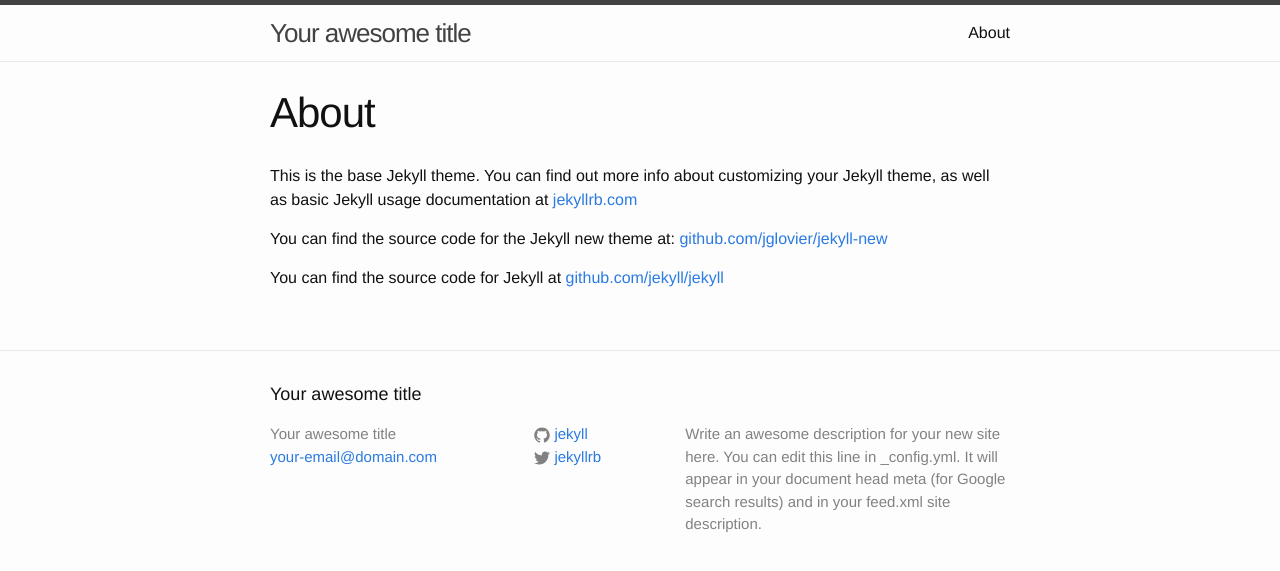
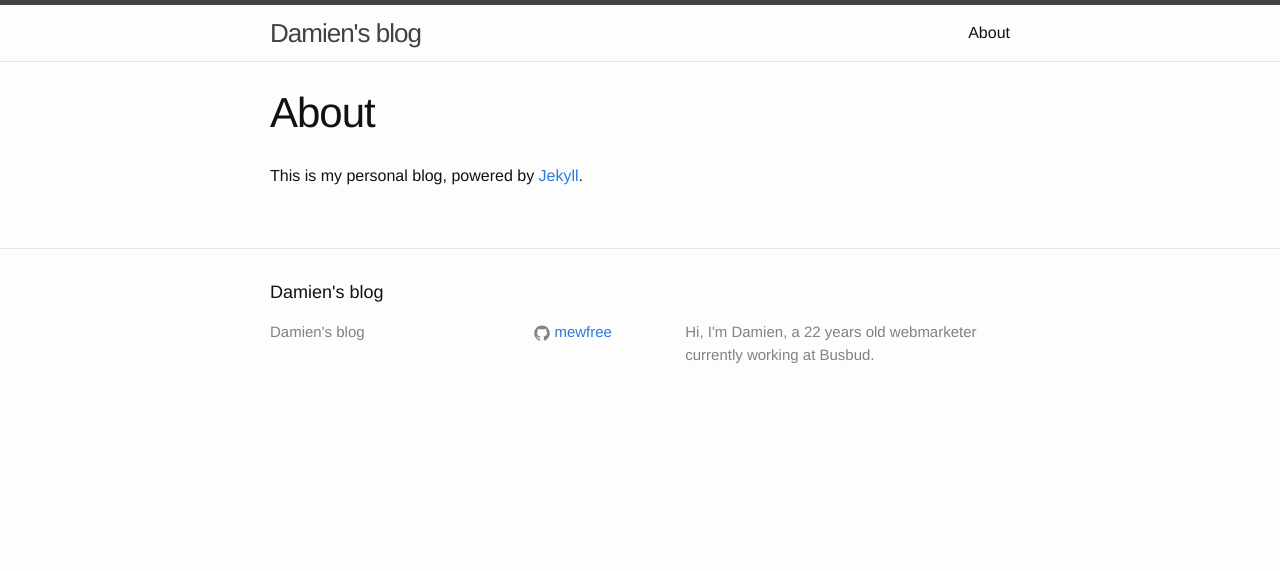
Before and after one commit to mewfree/mewfree.github.io, a Jekyll site: the page built from about.md, in a window 1280 px wide. Shown: the top 571 px of the page. Built offline with Jekyll 4.4.1, drawn with Linux system fonts in a browser that asks for light colours.

Commit message:
Basic setup and introduction post

```diff
--- a/_config.yml
+++ b/_config.yml
@@ -1,14 +1,12 @@
 # Site settings
-title: Your awesome title
-email: your-email@domain.com
+title: Damien's blog
+#email: damien.gonot@gmail.com
 description: > # this means to ignore newlines until "baseurl:"
-  Write an awesome description for your new site here. You can edit this
-  line in _config.yml. It will appear in your document head meta (for
-  Google search results) and in your feed.xml site description.
+  Hi, I'm Damien, a 22 years old webmarketer currently working at Busbud.
 baseurl: "" # the subpath of your site, e.g. /blog/
-url: "http://yourdomain.com" # the base hostname & protocol for your site
-twitter_username: jekyllrb
-github_username:  jekyll
+url: "http://mewfree.github.io" # the base hostname & protocol for your site
+#twitter_username: mewfree
+github_username: mewfree
 
 # Build settings
 markdown: kramdown
--- a/about.md
+++ b/about.md
@@ -4,8 +4,4 @@
 permalink: /about/
 ---
 
-This is the base Jekyll theme. You can find out more info about customizing your Jekyll theme, as well as basic Jekyll usage documentation at [jekyllrb.com](http://jekyllrb.com/)
-
-You can find the source code for the Jekyll new theme at: [github.com/jglovier/jekyll-new](https://github.com/jglovier/jekyll-new)
-
-You can find the source code for Jekyll at [github.com/jekyll/jekyll](https://github.com/jekyll/jekyll)
+This is my personal blog, powered by [Jekyll](http://jekyllrb.com).
--- a/index.html
+++ b/index.html
@@ -18,6 +18,6 @@
     {% endfor %}
   </ul>
 
-  <p class="rss-subscribe">subscribe <a href="{{ "/feed.xml" | prepend: site.baseurl }}">via RSS</a></p>
+  <!--<p class="rss-subscribe">subscribe <a href="{{ "/feed.xml" | prepend: site.baseurl }}">via RSS</a></p>-->
 
 </div>
```
Also changed, not shown: _posts/2015-07-18-introduction.markdown (added, +15 -0 lines), _posts/2015-07-18-welcome-to-jekyll.markdown (deleted, +0 -25 lines), 1 other file.
